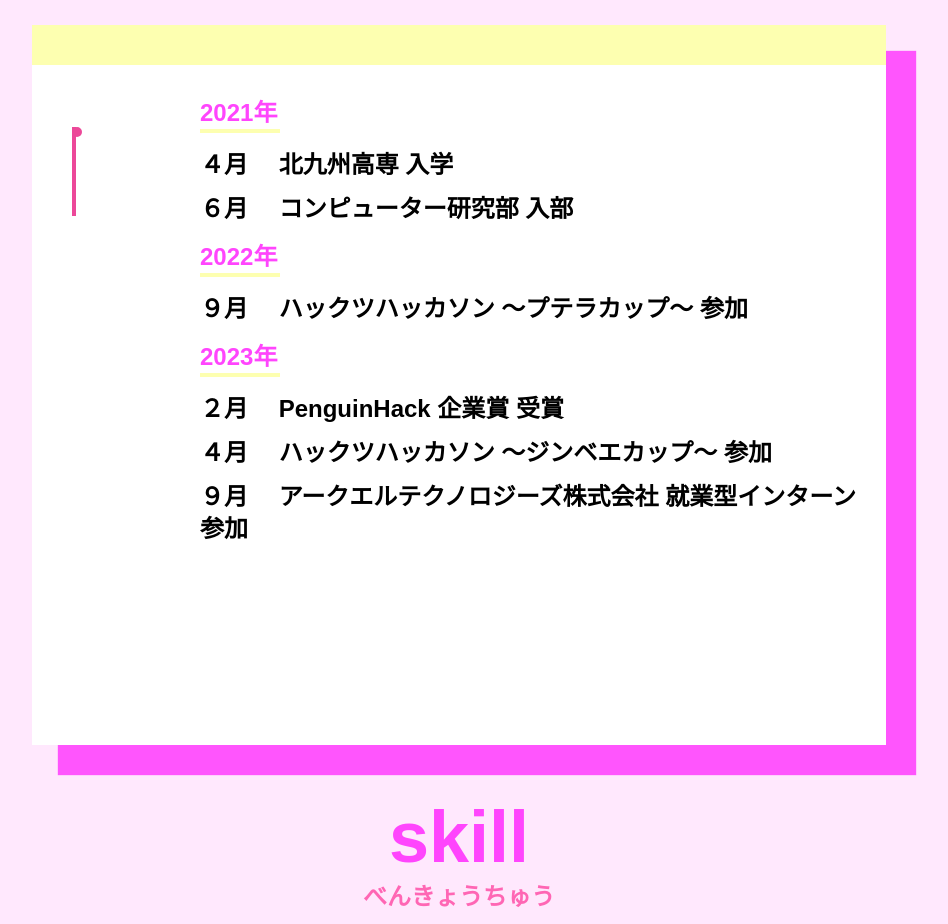
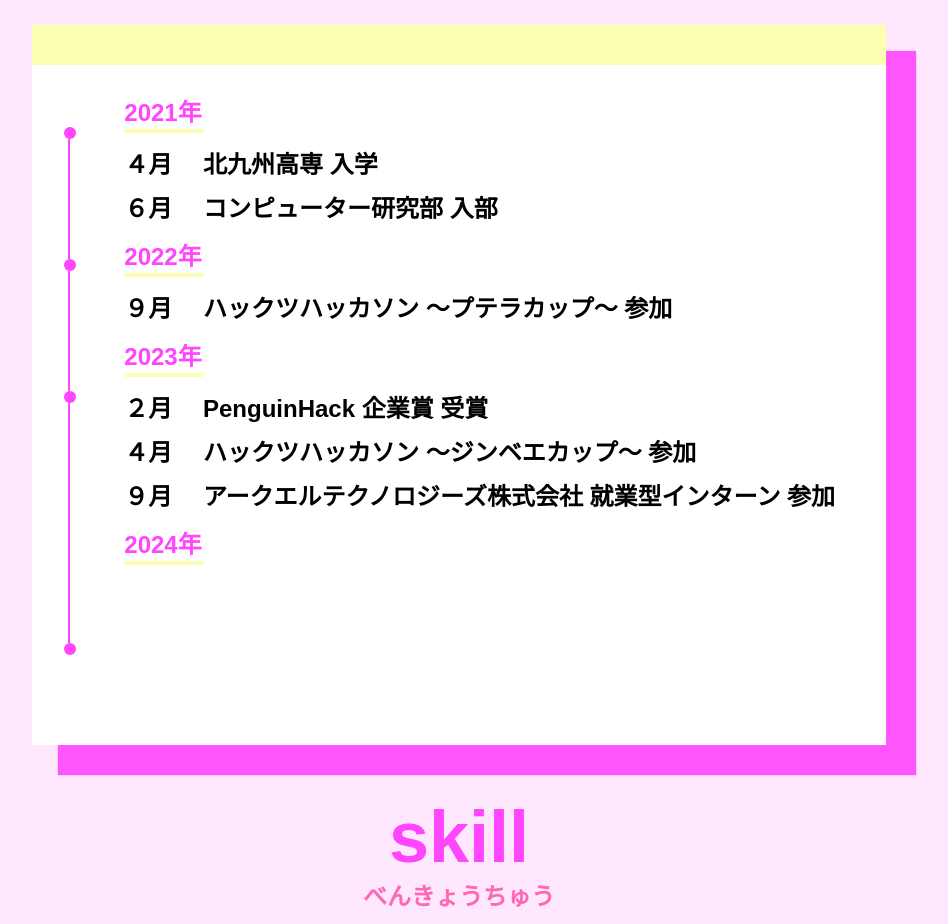
Before and after one commit to yama-chiiii/portfolio, a Next.js app: page / in a window 1280 px wide. Shown: the part 1627-2551 px from the top of the page, without its empty margins (181-1129 px from the left). Built offline with nearby package versions, Linux system fonts and the light colour scheme; a web font is replaced by a local one.

Commit message:
スクロールダウン完成

```diff
--- a/src/app/globals.css
+++ b/src/app/globals.css
@@ -5,11 +5,11 @@
 @tailwind utilities;
 
 .custom-line {
-  @apply w-4 h-89 ml-40 bg-pink-500 ; /* Tailwind CSSのクラスを適用する */
+  @apply w-2 h-120 ml-4 bg-vivid-pink ; /* Tailwind CSSのクラスを適用する */
 }
 
 .dot {
-  @apply w-10 h-10 bg-pink-500 rounded-full pr-4;  /* 丸を描画するクラス */
+  @apply w-12 h-12 bg-vivid-pink rounded-full pr-4;  /* 丸を描画するクラス */
 }
 
 
--- a/src/app/page.tsx
+++ b/src/app/page.tsx
@@ -43,10 +43,15 @@ export default function Home() {
                     <div className="w-full h-720 z-20 my-20 flex flex-col items-center bg-white font-Dot font-extrabold text-2xl shadow-pink">
                         <div className="w-full h-40 bg-light-yellow" />
                         <div className="w-full flex flex-row overflow-y-auto">
-                            <div className="w-1/5 flex mt-62">
-                                <div className="custom-line">
-                                    <div className="dot"></div>
-                                </div>
+                            <div className="w-56 flex flex-col mt-62 ml-32">
+                                <div className="dot" />
+                                <div className="custom-line" />
+                                <div className="dot" />
+                                <div className="custom-line" />
+                                <div className="dot" />
+                                <div className="custom-line" />
+                                <div className="custom-line" />
+                                <div className="dot" />
                             </div>
                             <div className="mx-4 my-16">
                                 <h2 className="w-80 my-16 text-vivid-pink border-b-4 border-light-yellow">2021年</h2>
@@ -58,6 +63,7 @@ export default function Home() {
                                 <p className="mb-12">２月 　PenguinHack 企業賞 受賞 </p>
                                 <p className="mb-12">４月 　ハックツハッカソン ～ジンベエカップ～ 参加</p>
                                 <p className="mb-12">９月 　アークエルテクノロジーズ株式会社 就業型インターン 参加</p>
+                                <h2 className="w-80 my-16 text-vivid-pink border-b-4 border-light-yellow">2024年</h2>
                             </div>
                         </div>
                     </div>
```
